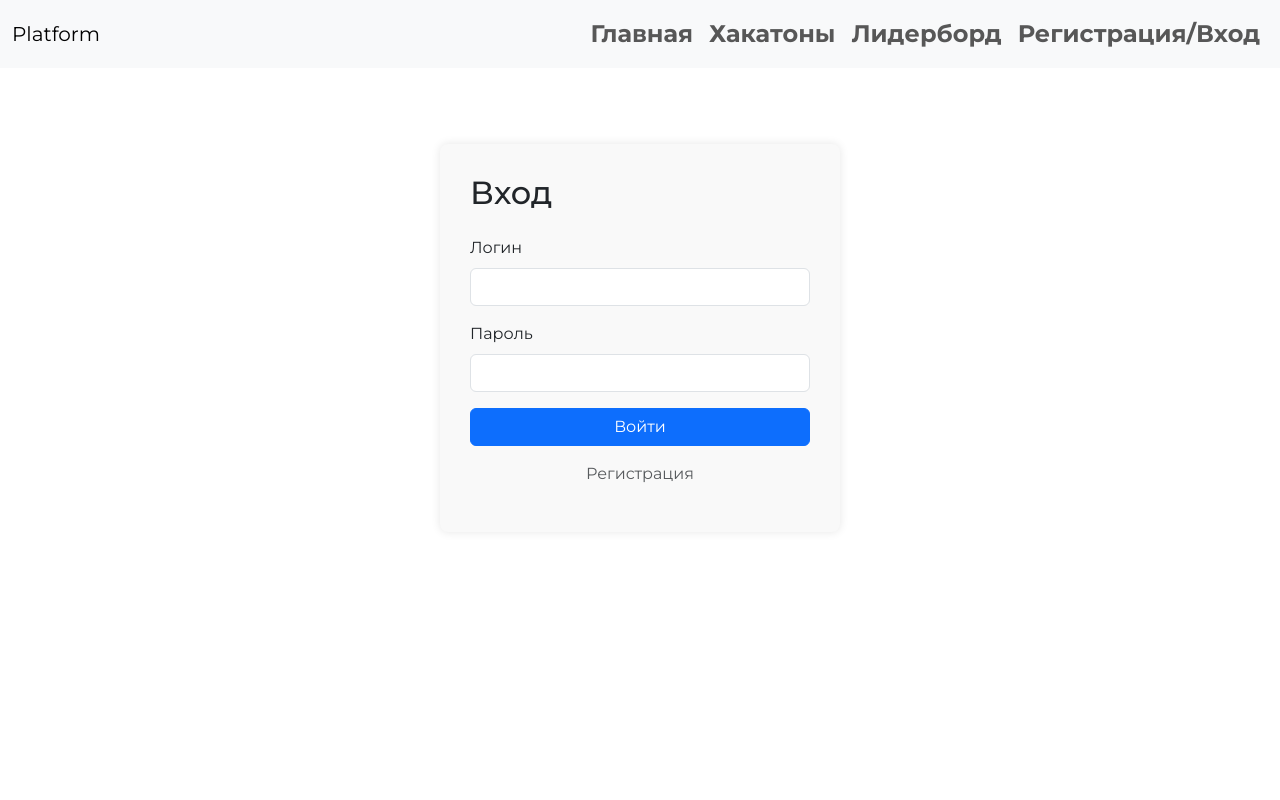
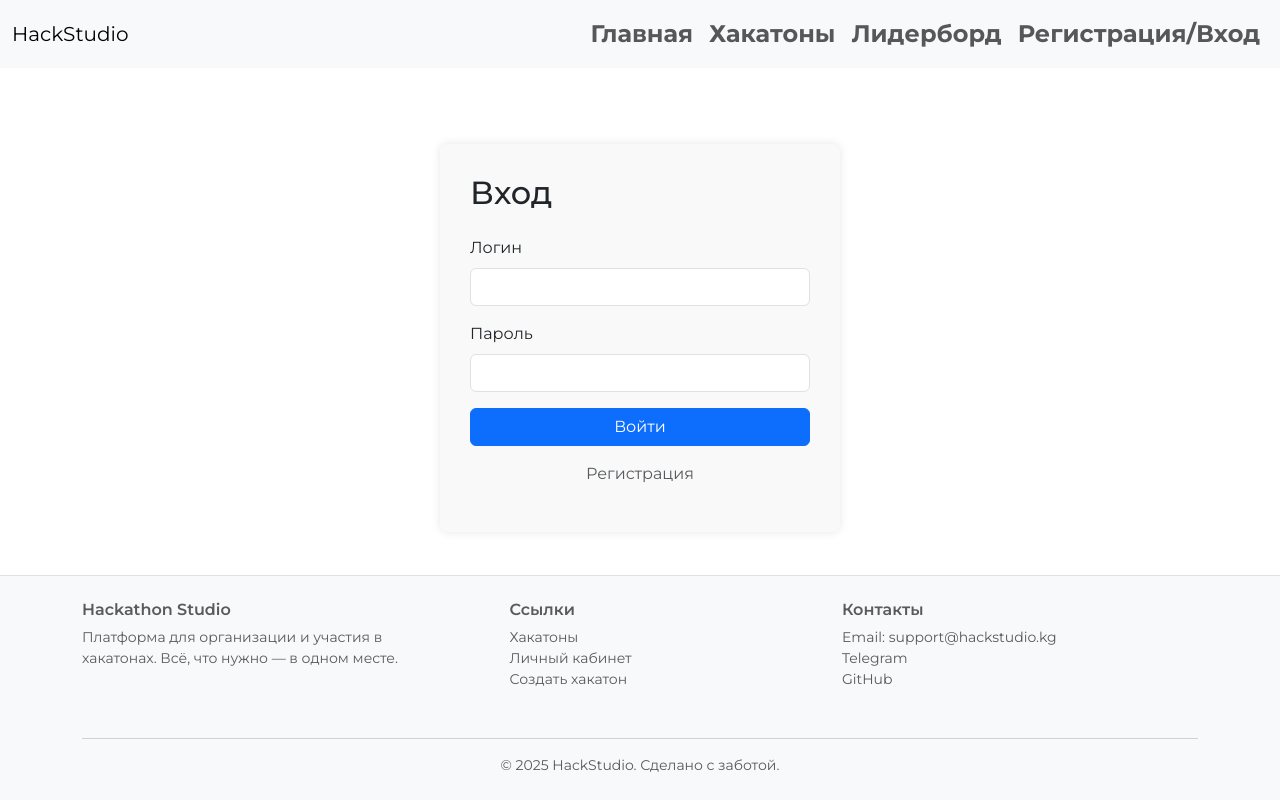
Before and after one commit to imshahastam/hackathon_studio_front, a Vue app: page /login in a window 1280 px wide. Built offline with nearby package versions, Linux system fonts and the light colour scheme.

Commit message:
added footer

```diff
--- a/package.json
+++ b/package.json
@@ -26,6 +26,8 @@
     "eslint-config-prettier": "^8.3.0",
     "eslint-plugin-prettier": "^4.0.0",
     "eslint-plugin-vue": "^8.0.3",
-    "prettier": "^2.4.1"
+    "prettier": "^2.4.1",
+    "sass": "^1.86.3",
+    "sass-loader": "^16.0.5"
   }
 }
--- a/src/App.vue
+++ b/src/App.vue
@@ -1,23 +1,31 @@
 <template>
-  <div id="app">
+  <div id="app" class="d-flex flex-column min-vh-100">
     <NavbarComponent />
-    <div class="container mt-5 pt-5">
+
+    <div class="container mt-5 pt-5 flex-grow-1">
       <router-view />
     </div>
+
+    <FooterComponent />
   </div>
 </template>
 
 <script>
 import NavbarComponent from "./components/Navbar.vue";
+import FooterComponent from "./components/AppFooter.vue";
+
 export default {
   name: "App",
   components: {
     NavbarComponent,
+    FooterComponent,
   },
 };
 </script>
 
-<style>
+<style lang="scss">
+@import "@/assets/styles/variables";
+
 * {
   font-family: "Montserrat", sans-serif;
 }
--- /dev/null
+++ b/src/assets/styles/_variables.scss
@@ -0,0 +1,9 @@
+// 🎨 Цвета платформы
+$color-primary: #1A535C;
+$color-accent: #30C5FF;
+$color-success: #81E979;
+$color-light: #A0DDE6;
+$color-highlight: #B0FE76;
+
+// 🔤 Шрифты
+$font-main: "Montserrat", sans-serif;
--- /dev/null
+++ b/src/components/AppFooter.vue
@@ -0,0 +1,95 @@
+<template>
+  <footer class="bg-light text-muted py-4 border-top mt-auto">
+    <div class="container">
+      <div class="row justify-content-between align-items-start">
+        <!-- О платформе -->
+        <div class="col-md-4 mb-3">
+          <h6 class="fw-semibold">Hackathon Studio</h6>
+          <p class="small">
+            Платформа для организации и участия в хакатонах. Всё, что нужно — в
+            одном месте.
+          </p>
+        </div>
+
+        <!-- Быстрые ссылки -->
+        <div class="col-md-3 mb-3">
+          <h6 class="fw-semibold">Ссылки</h6>
+          <ul class="list-unstyled small">
+            <li>
+              <a href="/hackathons" class="text-muted text-decoration-none"
+                >Хакатоны</a
+              >
+            </li>
+            <li>
+              <a href="/dashboard" class="text-muted text-decoration-none"
+                >Личный кабинет</a
+              >
+            </li>
+            <li>
+              <a
+                href="/create-hackathon"
+                class="text-muted text-decoration-none"
+                >Создать хакатон</a
+              >
+            </li>
+          </ul>
+        </div>
+
+        <!-- Контакты -->
+        <div class="col-md-4 mb-3">
+          <h6 class="fw-semibold">Контакты</h6>
+          <ul class="list-unstyled small">
+            <li>
+              Email:
+              <a
+                href="mailto:support@hackplatform.kg"
+                class="text-muted text-decoration-none"
+                >support@hackstudio.kg</a
+              >
+            </li>
+            <li>
+              <a
+                href="https://t.me/yourchannel"
+                target="_blank"
+                class="text-muted text-decoration-none"
+                >Telegram</a
+              >
+            </li>
+            <li>
+              <a
+                href="https://github.com/yourrepo"
+                target="_blank"
+                class="text-muted text-decoration-none"
+                >GitHub</a
+              >
+            </li>
+          </ul>
+        </div>
+      </div>
+
+      <hr class="my-3" />
+
+      <div class="text-center small">
+        © {{ currentYear }} HackStudio. Сделано с заботой.
+      </div>
+    </div>
+  </footer>
+</template>
+
+<script setup>
+const currentYear = new Date().getFullYear();
+</script>
+
+<style lang="scss">
+@import "@/assets/styles/variables.scss";
+
+footer {
+  background-color: $color-primary; // Используем переменную
+  color: $color-light;
+  padding: 20px;
+}
+
+p {
+  font-size: 16px;
+}
+</style>
--- a/src/components/Navbar.vue
+++ b/src/components/Navbar.vue
@@ -1,7 +1,7 @@
 <template>
   <nav class="navbar navbar-expand-lg navbar-light bg-light fixed-top">
     <div class="container-fluid">
-      <router-link class="navbar-brand" to="/">Platform</router-link>
+      <router-link class="navbar-brand" to="/">HackStudio</router-link>
       <button
         class="navbar-toggler"
         type="button"
```
Also changed, not shown: 2 other files (tests, documents, lock files or other folders).
